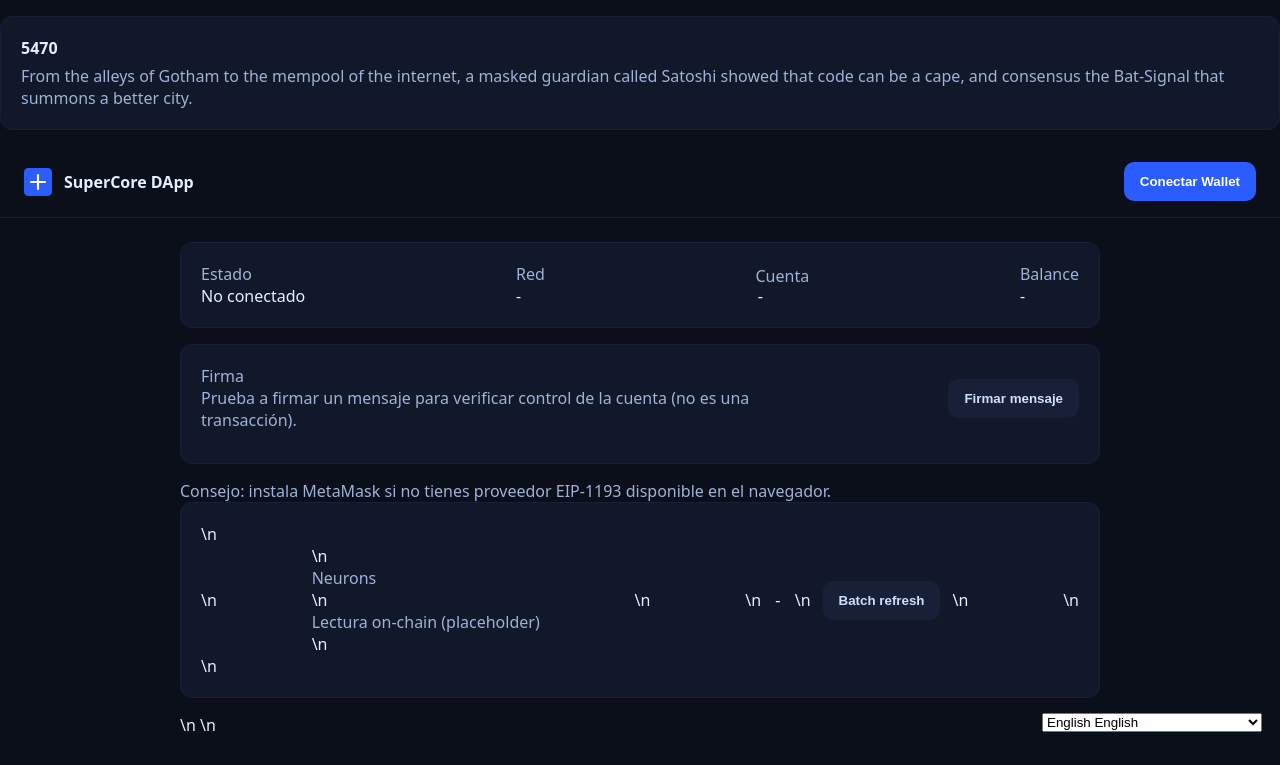
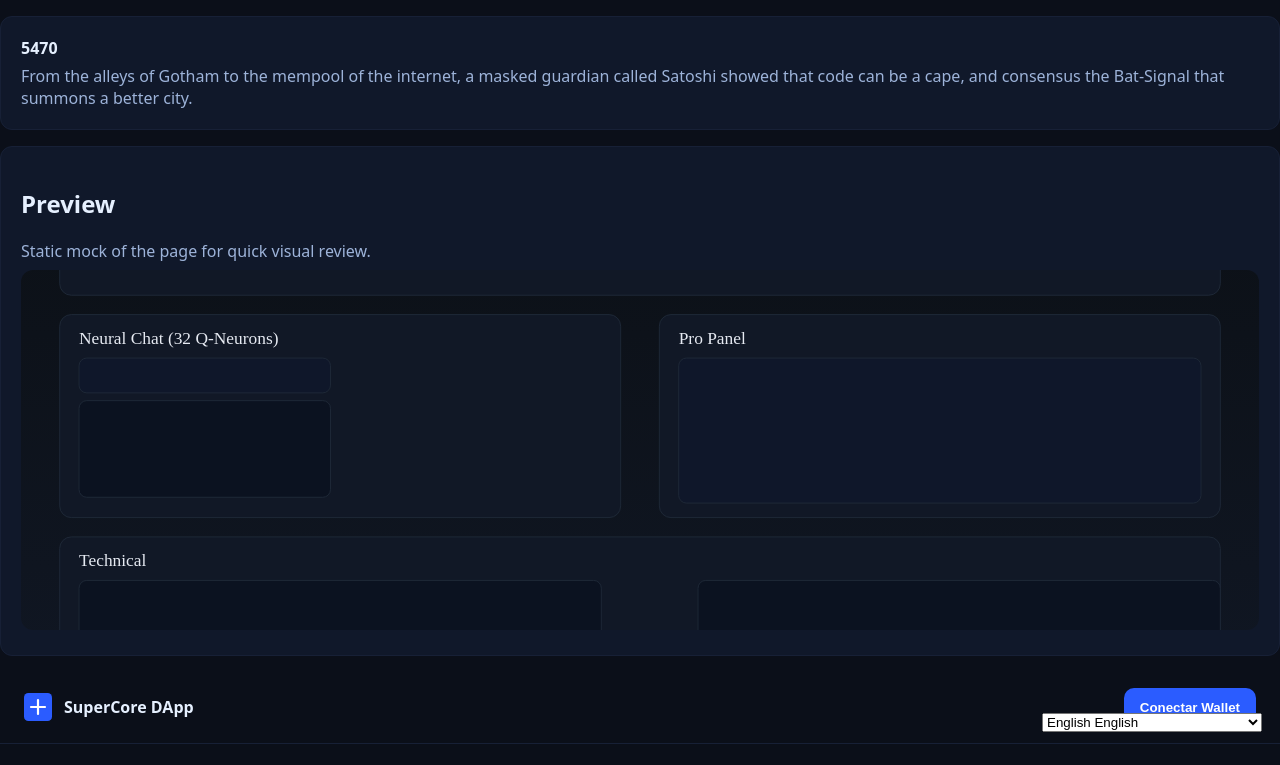
Before and after one commit to ZAKIBAYDOUN/Quantum-Gaurd, a plain HTML site: page dapp/index.html in a window 1280 px wide. Shown: the top 765 px of the page. Drawn offline with Linux system fonts and the light colour scheme.

Commit message:
chore(ui): embed preview.svg in page for visual review

```diff
--- a/dapp/index.html
+++ b/dapp/index.html
@@ -27,6 +27,15 @@
   <div id="tagline" class="muted" style="margin-top:6px;"></div>
 </section>
 <!-- TAGLINE END -->
+<!-- PREVIEW START -->
+<section class="card" style="margin-top:16px;">
+  <h2>Preview</h2>
+  <div class="muted" style="margin-bottom:8px;">Static mock of the page for quick visual review.</div>
+  <a href="./preview.svg" target="_blank" rel="noopener">
+    <img src="./preview.svg" alt="DApp preview" style="width:100%; max-height:360px; object-fit:cover; border-radius:12px; border:1px solid var(--border);"/>
+  </a>
+</section>
+<!-- PREVIEW END -->
   <header>
     <div class="row">
       <img src="./icon.svg" alt="logo" width="28" height="28" />
```
